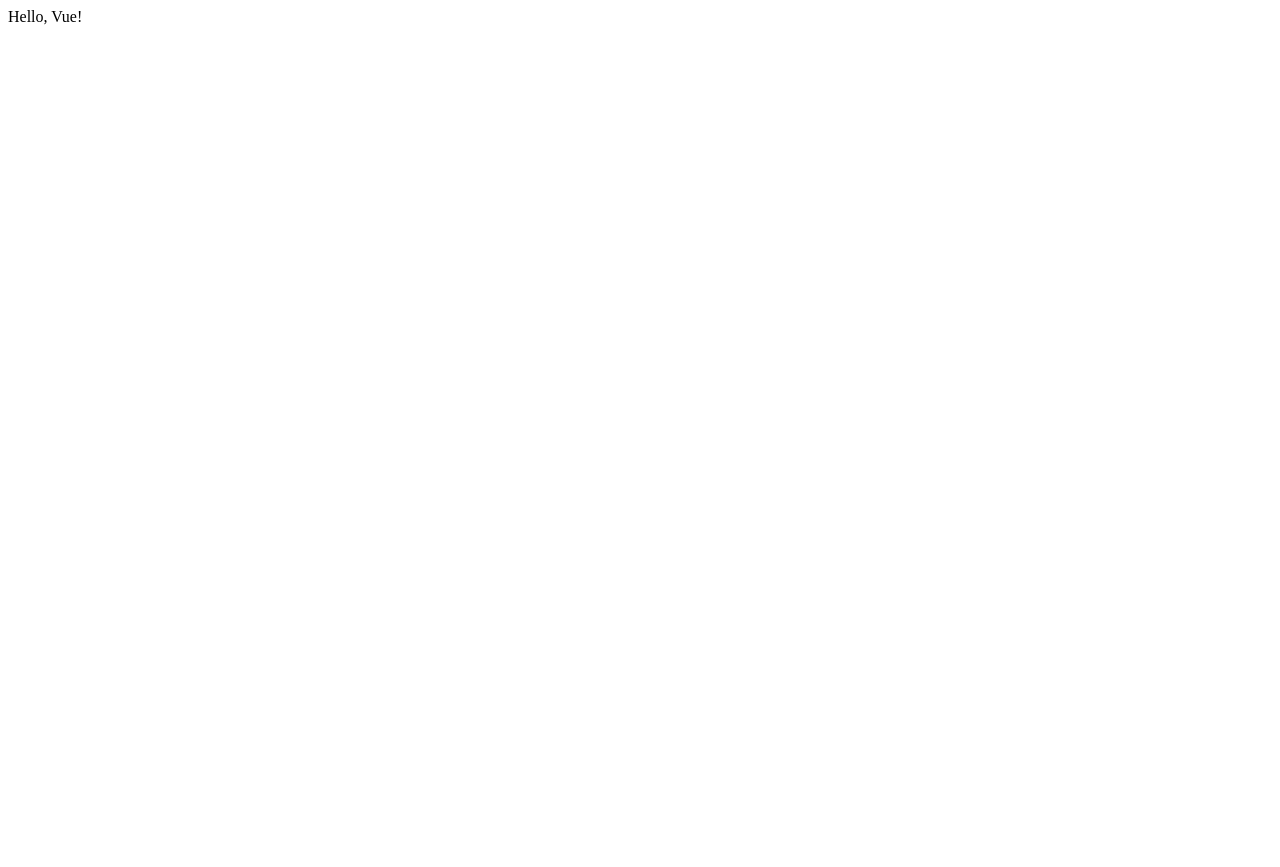
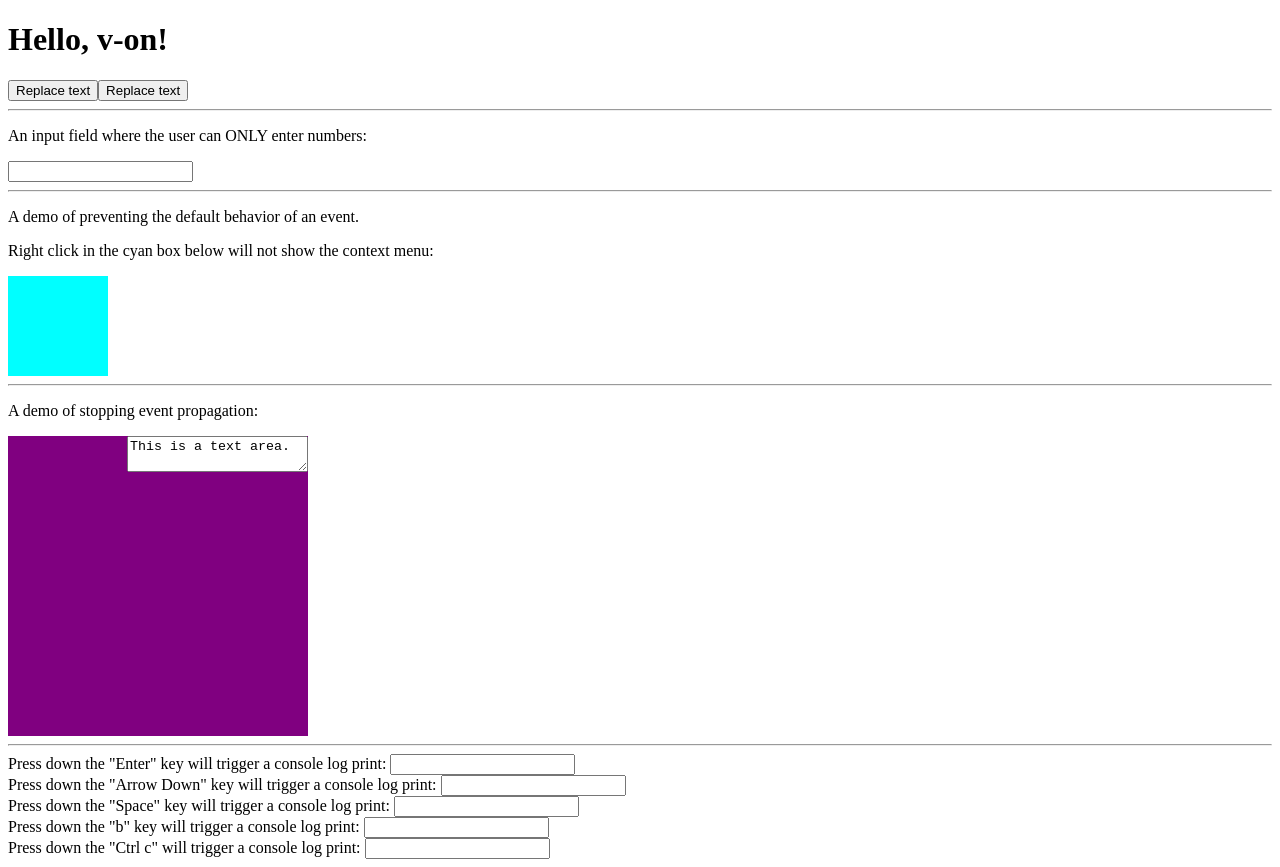
Before and after one commit to DaltoP/learn-vue-3, a Vue app: page / in a window 1280 px wide. Before the commit the page ends 800 px from the top, so only its background shows below. Built offline with nearby package versions, Linux system fonts and the light colour scheme.

Commit message:
v-on done

```diff
--- a/src/App.vue
+++ b/src/App.vue
@@ -1,14 +1,100 @@
 <template>
+  <h1>{{ message }}</h1>
+
+  <!-- replaceText is the name of a function defined in the script -->
+  <button v-on:click="replaceText('v-on is fun!')">Replace text</button>
+
+  <!-- v-on:click shortens to @click -->
+  <button @click="replaceText('v-on is fun!')">Replace text</button>
+
+  <hr />
+
+  <!-- using $event special variable to access native DOM event -->
+  <p>An input field where the user can ONLY enter numbers:</p>
+  <input type="text" @keydown="handleInput($event)" />
+
+  <hr />
+  <p>A demo of preventing the default behavior of an event.</p>
+  <p>Right click in the cyan box below will not show the context menu:</p>
+  <div
+    style="width: 100px; height: 100px; background-color: aqua"
+    @contextmenu.prevent="console.log('Show a custom context menu instead.')"
+  ></div>
+
+  <hr />
+
+  <p>A demo of stopping event propagation:</p>
+
+  <div id="mouseover" @mouseover="fun1">
+    <textarea @mouseover.stop="fun2($event)">This is a text area.</textarea>
+  </div>
+  <!-- Since textarea is nested within div, mouseover textarea also means mouseover the parent div. -->
+
+  <hr />
   <div>
-    Hello, Vue!
-
+    Press down the "Enter" key will trigger a console log print:
+    <input
+      type="text"
+      @keydown.enter="console.log('You pressed the Enter key.')"
+    />
+  </div>
+  <div>
+    Press down the "Arrow Down" key will trigger a console log print:
+    <input
+      type="text"
+      @keydown.down="console.log('You pressed the Arrow Down key.')"
+    />
+  </div>
+  <div>
+    Press down the "Space" key will trigger a console log print:
+    <input
+      type="text"
+      @keydown.space="console.log('You pressed the Space key.')"
+    />
+  </div>
+  <div>
+    Press down the "b" key will trigger a console log print:
+    <input type="text" @keydown.b="console.log('You pressed the B key.')" />
+  </div>
+  <div>
+    Press down the "Ctrl c" will trigger a console log print:
+    <input type="text" @keydown.ctrl.c="console.log('You pressed Ctrl c.')" />
   </div>
 </template>
 
 <script setup>
+import { ref } from 'vue'
 
+let message = ref('Hello, v-on!')
+
+function replaceText(msg) {
+  message.value = msg
+}
+
+function handleInput(event) {
+  // get the key code of the key pressed by user
+  let keyCode = event.keyCode
+  // if the key pressed is not a number key (0 - 9), don't show in the input box
+  if (keyCode < 48 || keyCode > 57) {
+    // vanilla JS code:
+    event.preventDefault()
+  }
+}
+
+function fun1() {
+  console.log('mouse over div')
+}
+
+function fun2(event) {
+  console.log('mouse over textarea')
+}
 </script>
 
-<style lang="scss" scoped>
-
+<style scoped>
+#mouseover {
+  text-align: right;
+  background-color: purple;
+  width: 300px;
+  height: 300px;
+}
 </style>
```
